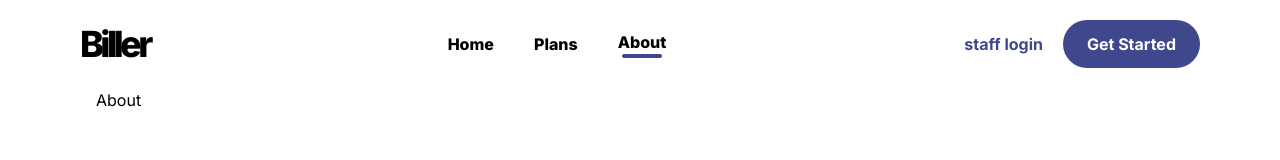
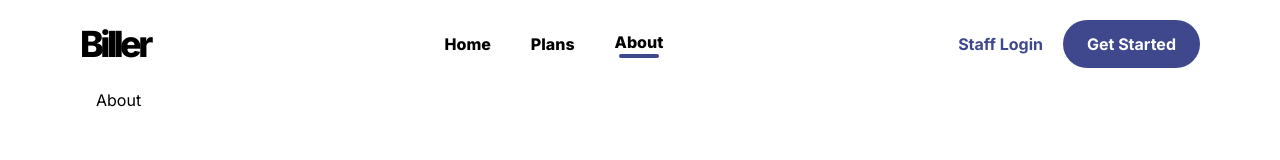
Before and after one commit to shadinmd/biller, a Next.js app in the folder frontend/: page /about in a window 1280 px wide. Shown: the top 160 px of the page. Built offline with nearby package versions, Linux system fonts and the light colour scheme.

Commit message:
update: get started button forwards depending on authentication sate

```diff
--- a/frontend/components/Navbar.tsx
+++ b/frontend/components/Navbar.tsx
@@ -1,10 +1,17 @@
 "use client"
 import Link from "next/link"
 import { usePathname } from "next/navigation"
+import { useEffect, useState } from "react"
 
 const Navbar = () => {
 
 	const pathname = usePathname()
+	const [loggedIn, setLoggedIn] = useState(false)
+
+	useEffect(() => {
+		if (localStorage.getItem("vendor-token"))
+			setLoggedIn(true)
+	}, [])
 
 	return (
 		<header className="flex items-center justify-between w-full  py-5 px-10 sm:px-20">
@@ -25,9 +32,9 @@ const Navbar = () => {
 			</div>
 			<div className="flex items-center gap-5">
 				<Link href={"/staff/login"} className="text-primary outline-none font-bold">
-					staff login
+					Staff Login
 				</Link>
-				<Link href={"/login"} className="bg-primary text-white outline-none font-bold py-3 px-6 rounded-full">
+				<Link href={loggedIn ? "/vendor" : "/login"} className="bg-primary text-white outline-none font-bold py-3 px-6 rounded-full">
 					Get Started
 				</Link>
 			</div>
```
